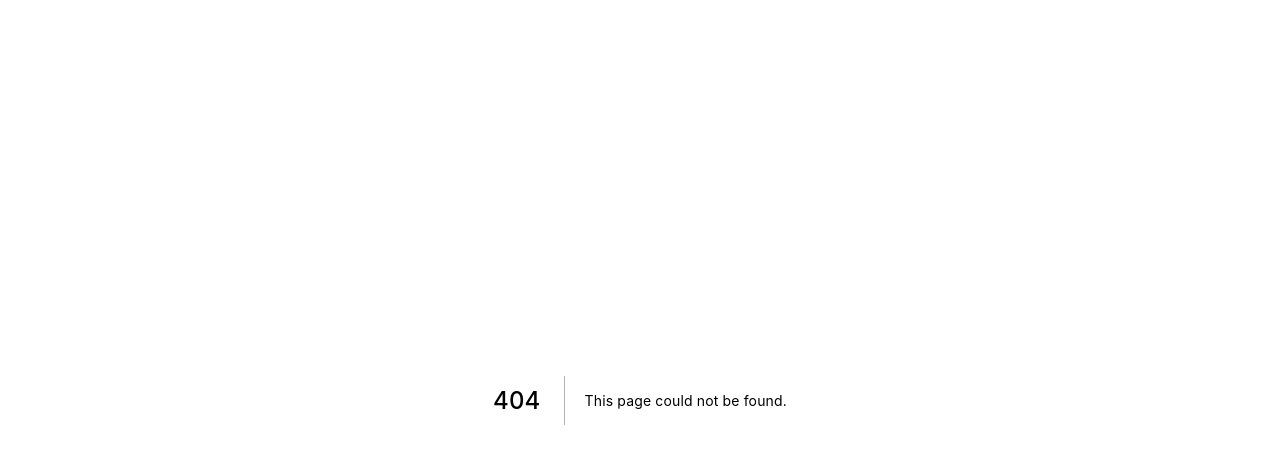
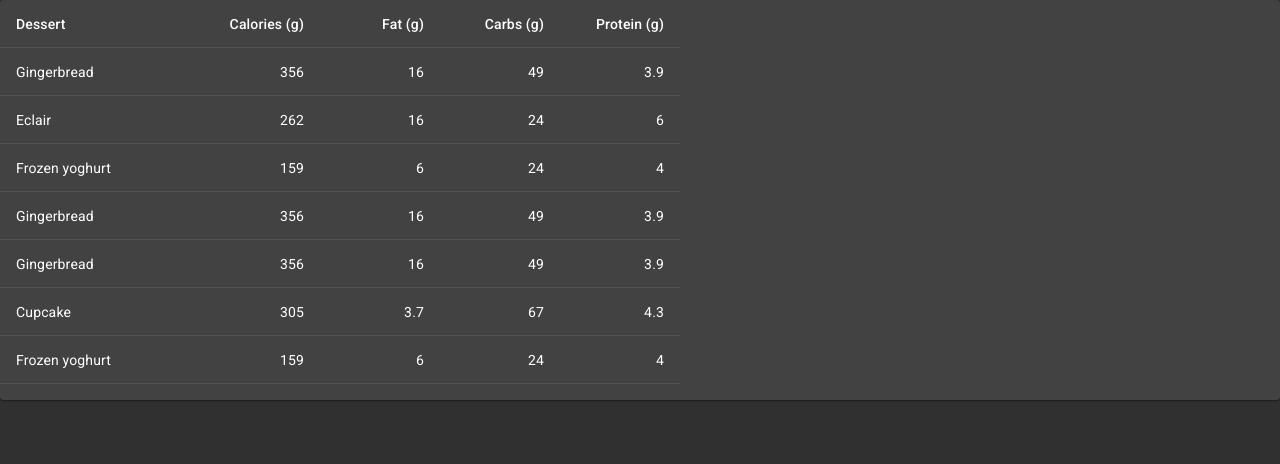
Before and after one commit to clayhan/engtest, a Next.js app: page /test in a window 1280 px wide. Before the commit this address had no page. Shown: the top 464 px of the page. Built offline with nearby package versions, Linux system fonts and the light colour scheme.

Commit message:
Skeleton loading row for perceived speed and virtualized table boilerplate addition

```diff
--- /dev/null
+++ b/components/VirtualizedTable.tsx
@@ -0,0 +1,265 @@
+import React from 'react';
+import clsx from 'clsx';
+import {
+  createStyles,
+  Theme,
+  withStyles,
+  WithStyles,
+} from '@material-ui/core/styles';
+import TableCell from '@material-ui/core/TableCell';
+import Paper from '@material-ui/core/Paper';
+import {
+  AutoSizer,
+  Column,
+  Table,
+  TableCellRenderer,
+  TableHeaderProps,
+} from 'react-virtualized';
+
+declare module '@material-ui/core/styles/withStyles' {
+  // Augment the BaseCSSProperties so that we can control jss-rtl
+  interface BaseCSSProperties {
+    /*
+     * Used to control if the rule-set should be affected by rtl transformation
+     */
+    flip?: boolean;
+  }
+}
+
+const styles = (theme: Theme) =>
+  createStyles({
+    flexContainer: {
+      display: 'flex',
+      alignItems: 'center',
+      boxSizing: 'border-box',
+    },
+    table: {
+      // temporary right-to-left patch, waiting for
+      // https://github.com/bvaughn/react-virtualized/issues/454
+      '& .ReactVirtualized__Table__headerRow': {
+        flip: false,
+        paddingRight: theme.direction === 'rtl' ? '0 !important' : undefined,
+      },
+    },
+    tableRow: {
+      cursor: 'pointer',
+    },
+    tableRowHover: {
+      '&:hover': {
+        backgroundColor: theme.palette.grey[200],
+      },
+    },
+    tableCell: {
+      flex: 1,
+    },
+    noClick: {
+      cursor: 'initial',
+    },
+  });
+
+interface ColumnData {
+  dataKey: string;
+  label: string;
+  numeric?: boolean;
+  width: number;
+}
+
+interface Row {
+  index: number;
+}
+
+interface MuiVirtualizedTableProps extends WithStyles<typeof styles> {
+  columns: ColumnData[];
+  headerHeight?: number;
+  onRowClick?: () => void;
+  rowCount: number;
+  rowGetter: (row: Row) => Data;
+  rowHeight?: number;
+}
+
+class MuiVirtualizedTable extends React.PureComponent<MuiVirtualizedTableProps> {
+  static defaultProps = {
+    headerHeight: 48,
+    rowHeight: 48,
+  };
+
+  getRowClassName = ({ index }: Row) => {
+    const { classes, onRowClick } = this.props;
+
+    return clsx(classes.tableRow, classes.flexContainer, {
+      [classes.tableRowHover]: index !== -1 && onRowClick != null,
+    });
+  };
+
+  cellRenderer: TableCellRenderer = ({ cellData, columnIndex }) => {
+    const { columns, classes, rowHeight, onRowClick } = this.props;
+    return (
+      <TableCell
+        component="div"
+        className={clsx(classes.tableCell, classes.flexContainer, {
+          [classes.noClick]: onRowClick == null,
+        })}
+        variant="body"
+        style={{ height: rowHeight }}
+        align={
+          (columnIndex != null && columns[columnIndex].numeric) || false
+            ? 'right'
+            : 'left'
+        }
+      >
+        {cellData}
+      </TableCell>
+    );
+  };
+
+  headerRenderer = ({
+    label,
+    columnIndex,
+  }: TableHeaderProps & { columnIndex: number }) => {
+    const { headerHeight, columns, classes } = this.props;
+
+    return (
+      <TableCell
+        component="div"
+        className={clsx(
+          classes.tableCell,
+          classes.flexContainer,
+          classes.noClick
+        )}
+        variant="head"
+        style={{ height: headerHeight }}
+        align={columns[columnIndex].numeric || false ? 'right' : 'left'}
+      >
+        <span>{label}</span>
+      </TableCell>
+    );
+  };
+
+  render() {
+    const {
+      classes,
+      columns,
+      rowHeight,
+      headerHeight,
+      ...tableProps
+    } = this.props;
+    return (
+      <AutoSizer>
+        {({ height, width }) => (
+          <Table
+            height={height}
+            width={width}
+            rowHeight={rowHeight!}
+            gridStyle={{
+              direction: 'inherit',
+            }}
+            headerHeight={headerHeight!}
+            className={classes.table}
+            {...tableProps}
+            rowClassName={this.getRowClassName}
+          >
+            {columns.map(({ dataKey, ...other }, index) => {
+              return (
+                <Column
+                  key={dataKey}
+                  headerRenderer={(headerProps) =>
+                    this.headerRenderer({
+                      ...headerProps,
+                      columnIndex: index,
+                    })
+                  }
+                  className={classes.flexContainer}
+                  cellRenderer={this.cellRenderer}
+                  dataKey={dataKey}
+                  {...other}
+                />
+              );
+            })}
+          </Table>
+        )}
+      </AutoSizer>
+    );
+  }
+}
+
+const VirtualizedTable = withStyles(styles)(MuiVirtualizedTable);
+
+// ---
+
+interface Data {
+  calories: number;
+  carbs: number;
+  dessert: string;
+  fat: number;
+  id: number;
+  protein: number;
+}
+type Sample = [string, number, number, number, number];
+
+const sample: Sample[] = [
+  ['Frozen yoghurt', 159, 6.0, 24, 4.0],
+  ['Ice cream sandwich', 237, 9.0, 37, 4.3],
+  ['Eclair', 262, 16.0, 24, 6.0],
+  ['Cupcake', 305, 3.7, 67, 4.3],
+  ['Gingerbread', 356, 16.0, 49, 3.9],
+];
+
+function createData(
+  id: number,
+  dessert: string,
+  calories: number,
+  fat: number,
+  carbs: number,
+  protein: number
+): Data {
+  return { id, dessert, calories, fat, carbs, protein };
+}
+
+const rows: Data[] = [];
+
+for (let i = 0; i < 200; i += 1) {
+  const randomSelection = sample[Math.floor(Math.random() * sample.length)];
+  rows.push(createData(i, ...randomSelection));
+}
+
+export default function ReactVirtualizedTable() {
+  return (
+    <Paper style={{ height: 400, width: '100%' }}>
+      <VirtualizedTable
+        rowCount={rows.length}
+        rowGetter={({ index }) => rows[index]}
+        columns={[
+          {
+            width: 200,
+            label: 'Dessert',
+            dataKey: 'dessert',
+          },
+          {
+            width: 120,
+            label: 'Calories\u00A0(g)',
+            dataKey: 'calories',
+            numeric: true,
+          },
+          {
+            width: 120,
+            label: 'Fat\u00A0(g)',
+            dataKey: 'fat',
+            numeric: true,
+          },
+          {
+            width: 120,
+            label: 'Carbs\u00A0(g)',
+            dataKey: 'carbs',
+            numeric: true,
+          },
+          {
+            width: 120,
+            label: 'Protein\u00A0(g)',
+            dataKey: 'protein',
+            numeric: true,
+          },
+        ]}
+      />
+    </Paper>
+  );
+}
--- a/package.json
+++ b/package.json
@@ -27,10 +27,13 @@
   "dependencies": {
     "@material-ui/core": "^4.11.3",
     "@material-ui/icons": "^4.11.2",
+    "@material-ui/lab": "^4.0.0-alpha.57",
+    "clsx": "^1.1.1",
     "lodash": "^4.17.21",
     "next": "latest",
     "react": "^17.0.1",
-    "react-dom": "^17.0.1"
+    "react-dom": "^17.0.1",
+    "react-virtualized": "^9.22.3"
   },
   "devDependencies": {
     "@testing-library/react": "^11.2.5",
--- /dev/null
+++ b/pages/test.tsx
@@ -0,0 +1,9 @@
+import Demo from '../components/VirtualizedTable';
+
+const Test = () => (
+  <div>
+    <Demo />
+  </div>
+);
+
+export default Test;
```
Also changed, not shown: components/Orderbook.tsx (+14 -8 lines), components/OrderbookTable.tsx (+29 -3 lines), components/SkeletonRow.tsx (added, +21 -0 lines), 1 other file (tests, documents, lock files or other folders).
